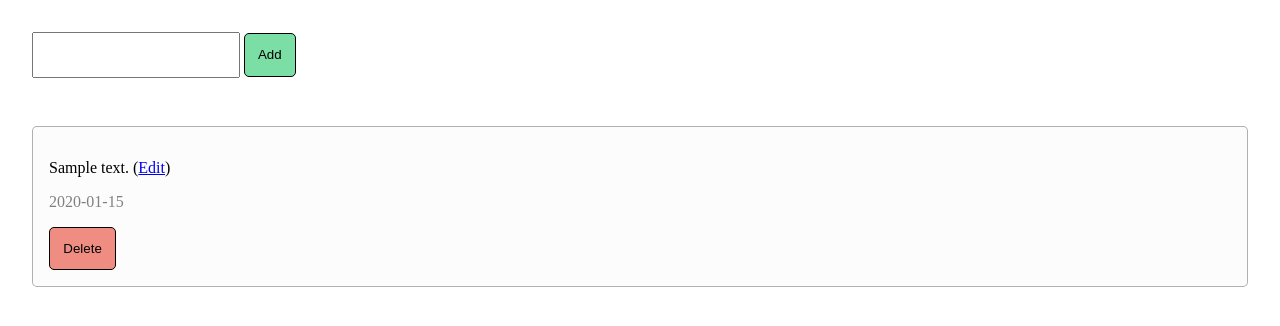
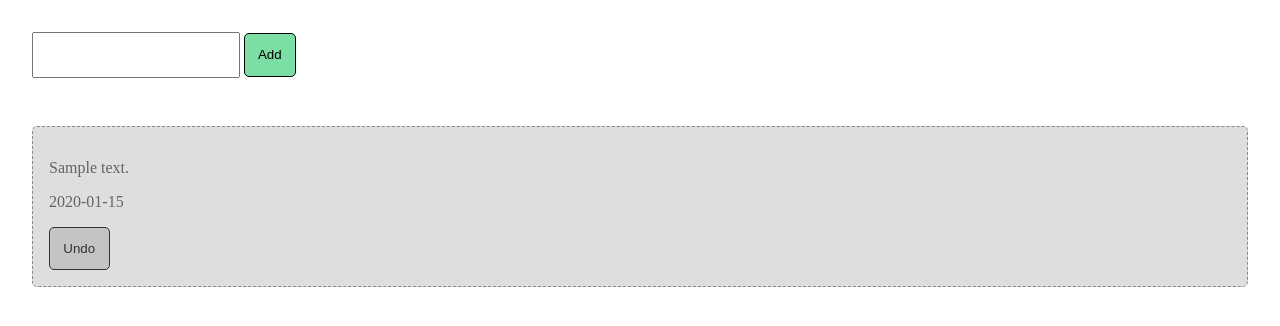
Before and after one commit to justinac0/flask-todo, a Flask app: page / in a window 1280 px wide. Shown: the part 113-439 px from the top of the page. Run offline with Flask 2, Linux system fonts and the light colour scheme; tables that the repository leaves empty hold one stand-in row (values such as "Sample post").

Commit message:
Added Ability to mark task as complete

```diff
--- a/todo/models.py
+++ b/todo/models.py
@@ -10,7 +10,9 @@ class Entry(db.Model):
     id = db.Column("entry_id", db.Integer, primary_key=True)
     body = db.Column(db.String(128))
     date_created = db.Column(db.Date())
+    is_done = db.Column(db.Boolean(False))
 
     def __init__(self, body):
         self.body = body
         self.date_created = date.today()
+        self.is_done = False
--- a/todo/static/style.css
+++ b/todo/static/style.css
@@ -45,6 +45,40 @@ body {
     padding: 1em;
 }
 
+.inactive > * > *, .inactive {
+    background-color: rgba(100, 100, 100, 0.21) !important;
+    color: rgba(100, 100, 100, 0.5) !important;
+}
+
+.inactive {
+    border: 1px dashed rgba(100, 100, 100, 0.7);
+}
+
+.inactive form input {
+    border: 1px solid rgba(50, 50, 50, 1) !important;
+    color: rgba(50, 50, 50, 1) !important;
+}
+
+.inactive p {
+    color: rgba(100, 100, 100, 1) !important;
+}
+
+textarea {
+    width: 100%;
+    -webkit-box-sizing: border-box;
+       -moz-box-sizing: border-box;
+            box-sizing: border-box;
+}
+
+.move-right {
+    text-align: right;
+}
+
+input.big-checkbox {
+    width: 128px;
+    min-height: 128px;
+}
+
 header {
     padding: 1em;
     background-color: #3498dba0;
--- a/todo/templates/todo/index.html
+++ b/todo/templates/todo/index.html
@@ -2,21 +2,30 @@
 
 {% block content %}
     <form class="controls" action="{{ url_for('todo.new') }}" method="post">
-        <input type="textarea" name="body" required>
+        <input type="text" name="body" required>
         <input class="button green" type="submit" value="Add">
     </form>
 
     <div class="entries">
         {% for e in entries %}
-            <div class="entry">
-                <p class="body">{{ e.body }} (<a href="{{ url_for('todo.edit', id=e.id) }}">Edit</a>)</p>
+            {% if e.is_done %}
+                <div class="entry inactive">
+            {% else %}
+                <div class="entry">
+            {% endif %}
+                <p class="body">{{ e.body }}
+                    {% if not e.is_done %}
+                    (<a href="{{ url_for('todo.edit', id=e.id) }}">Edit</a>)
+                    {% endif %}
+                </p>
                 <p class="date">{{ e.date_created }}</p>
-                <section>
-                    <form action="{{ url_for('todo.delete', id=e.id) }}" method="post">
-                        <input class="hide" type="text" name="id" value="{{ e.id }}" readonly>
-                        <input class="button red" type="submit" name="remove" value="Delete">
-                    </form>
-                </section>
+                <form action="{{ url_for('todo.done', id=e.id) }}" method="post">
+                    {% if e.is_done %}
+                        <input class="button yellow" type="submit" value="Undo">
+                    {% else %}
+                        <input class="button green" type="submit" value="Done">
+                    {% endif %}
+                </form>
             </div>
         {% endfor %}
     </div>
--- a/todo/views.py
+++ b/todo/views.py
@@ -18,7 +18,7 @@ def get_entry(id):
 
 
 def get_entries():
-    return models.Entry.query.all()
+    return models.db.session.query(models.Entry).order_by(models.Entry.is_done)
 
 
 @todo.route("/", methods=["GET"])
@@ -54,3 +54,16 @@ def edit(id):
         return redirect("/")
 
     return render_template("todo/edit.html", entry=entry)
+
+
+@todo.route("/done/<int:id>", methods=["GET", "POST"])
+def done(id):
+    entry = get_entry(id)
+
+    if request.method == "POST" and entry is not None:
+        entry.is_done = not entry.is_done
+        models.db.session.commit()
+
+        return redirect("/")
+
+    return render_template("todo/edit.html", entry=entry)
```
Also changed, not shown: todo/templates/todo/edit.html (+6 -2 lines), README.md.
